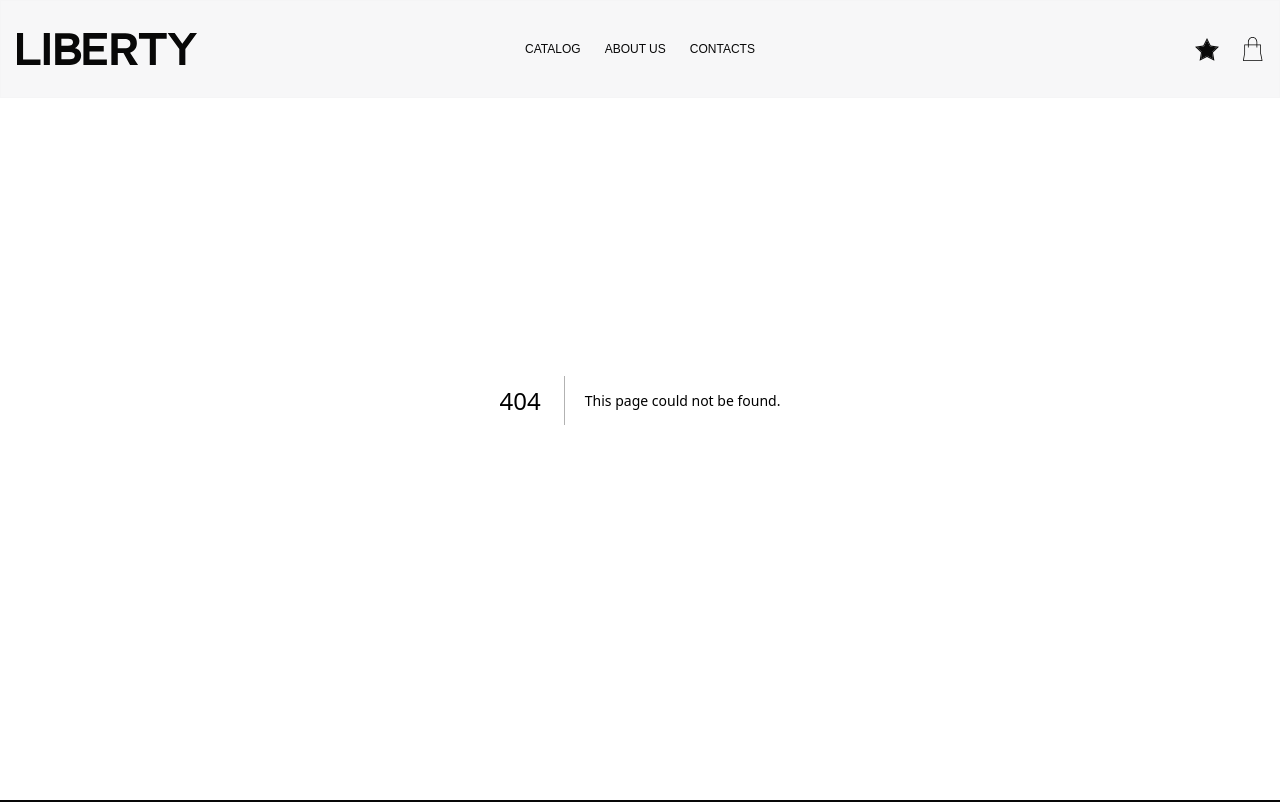
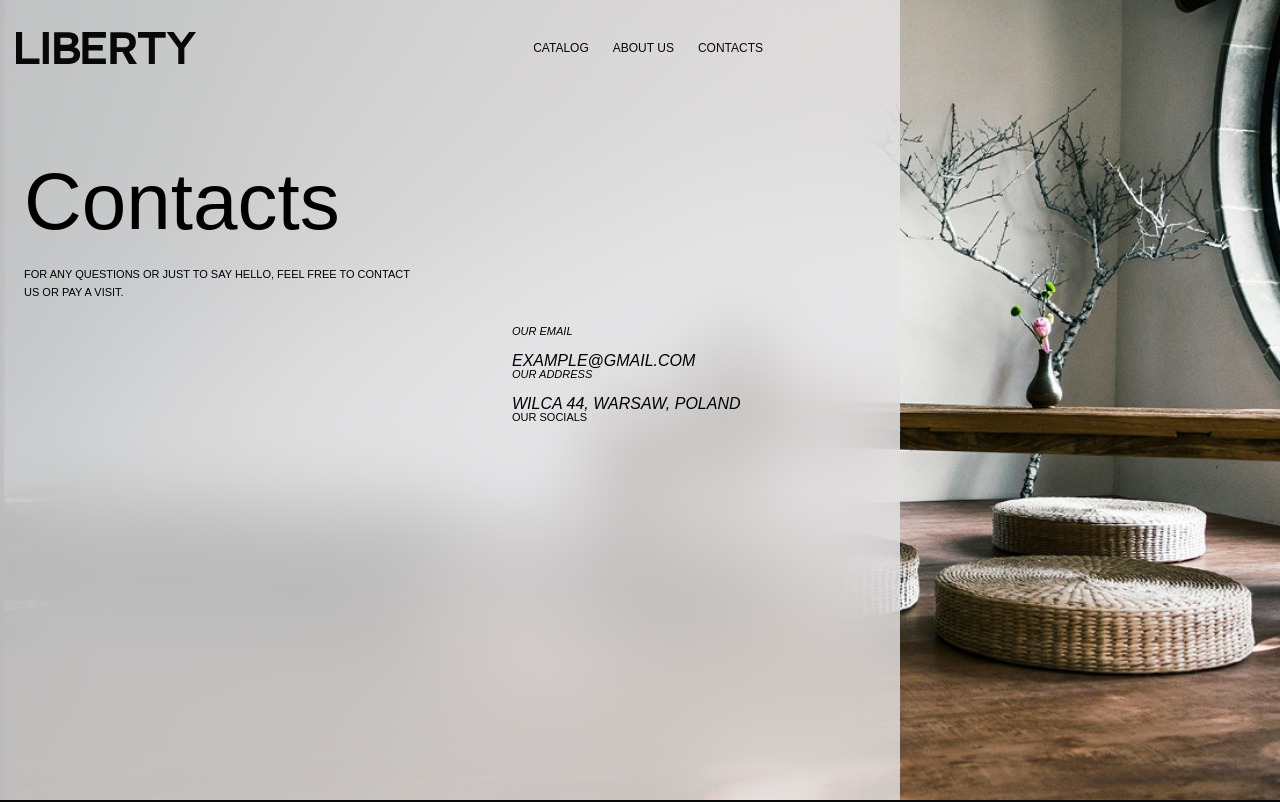
Before and after one commit to ZatokaV/test_2, a Next.js app: page /contacts in a window 1280 px wide. Before the commit this address had no page. Shown: the top 802 px of the page. Built offline with nearby package versions, Linux system fonts and the light colour scheme; a web font is replaced by a local one.

Commit message:
contacts-start

```diff
--- a/src/app/BodyWithPageClass.jsx
+++ b/src/app/BodyWithPageClass.jsx
@@ -2,17 +2,28 @@
 
 import { usePathname } from "next/navigation";
 import { useEffect } from "react";
+import Header from "../components/header/header";
+import Footer from "../components/footer/footer";
 
 export default function BodyWithPageClass({ children, className }) {
   const pathname = usePathname();
 
+  const isAboutPage = pathname === "/about-us";
+  const isContactPage = pathname === "/contacts";
+
   useEffect(() => {
-    if (pathname === "/about-us") {
+    if (isAboutPage) {
       document.body.classList.add("about-us-page");
     } else {
       document.body.classList.remove("about-us-page");
     }
   }, [pathname]);
 
-  return <body className={className}>{children}</body>;
+  return (
+    <body className={className}>
+      {!isContactPage && <Header />}
+      {children}
+      {!isContactPage && <Footer />}
+    </body>
+  );
 }
--- /dev/null
+++ b/src/app/contacts/contacts.css
@@ -0,0 +1,87 @@
+.contacts-page {
+  position: relative;
+  height: 100vh;
+  background: url("/images/contacts.png") center/cover no-repeat;
+}
+
+.content {
+  position: absolute;
+  top: 0;
+  left: 0;
+  width: 900px;
+  height: 100%;
+  background-color: rgba(231, 229, 232, 0.8);
+  backdrop-filter: blur(37.2px);
+}
+
+.contacts__page--top {
+  margin-top: 32px;
+  margin-left: 16px;
+  margin-bottom: 32px;
+
+  display: flex;
+  align-items: center;
+
+  justify-content: space-between;
+  align-items: center;
+}
+.contacts-page__navbar {
+  display: flex;
+  align-items: center;
+  height: 14px;
+}
+
+.contacts-page__navbar--list {
+  display: flex;
+  gap: 24px;
+  margin-left: 16px;
+  margin-bottom: 32px;
+  font-size: 12px;
+  font-weight: 400;
+  color: #080808;
+  text-transform: uppercase;
+
+  padding: 0;
+  margin: 0;
+
+  margin-right: 137px;
+}
+
+.contacts__main--info {
+  display: flex;
+  gap: 100px;
+}
+
+.contacts__main--left,
+.contacts__main--right {
+  flex: 1;
+}
+
+.contacts__main--left {
+  margin-left: 24px;
+}
+.contacts__title {
+  margin-top: 66px;
+  font-size: 80px;
+  margin-bottom: 24px;
+}
+.contacts__main--text {
+  font-size: 11px;
+  line-height: 160%;
+  text-transform: uppercase;
+}
+
+.contacts__main--right {
+  margin-top: 230px;
+}
+
+.contacts__sub-title {
+  font-size: 11px;
+  margin-bottom: 16px;
+  text-transform: uppercase;
+}
+
+.contacts__data {
+  font-size: 16px;
+  text-transform: uppercase;
+}
--- /dev/null
+++ b/src/app/contacts/page.jsx
@@ -0,0 +1,50 @@
+import "./contacts.css";
+
+export default function ContactsPage() {
+  return (
+    <main className="contacts-page">
+      <div className="content">
+        <div className="contacts__page--top">
+          <a href="/">
+            <div className="contacts-page__logo">
+              <img src="icons/logo.svg" alt="site logo" />
+            </div>
+          </a>
+
+          <nav className="contacts-page__navbar">
+            <ul className="contacts-page__navbar--list">
+              <li>
+                <a href="/category-all">catalog</a>
+              </li>
+              <li>
+                <a href="/about-us">about us</a>
+              </li>
+              <li>
+                <a href="/contacts">contacts</a>
+              </li>
+            </ul>
+          </nav>
+        </div>
+
+        <div className="contacts__main--info">
+          <div className="contacts__main--left ">
+            <h1 className="contacts__title">Contacts</h1>
+            <p className="contacts__main--text">
+              for any questions or just to say hello, feel free to contact us or
+              pay a visit.
+            </p>
+          </div>
+          <div className="contacts__main--right">
+            <address>
+              <p className="contacts__sub-title">our email</p>
+              <a className="contacts__data" href="mailto:EXAMPLE@GMAIL.COM" >EXAMPLE@GMAIL.COM</a>
+              <p className="contacts__sub-title">our address</p>
+              <p className="contacts__data">WILCA 44, WARSAW, POLAND</p>
+            </address>
+            <p className="contacts__sub-title">our  socials</p>
+          </div>
+        </div>
+      </div>
+    </main>
+  );
+}
--- a/src/app/layout.jsx
+++ b/src/app/layout.jsx
@@ -2,9 +2,7 @@ import "normalize.css/normalize.css";
 import "../styles/globals.css";
 
 import localFont from "next/font/local";
-import Header from "../components/header/header";
-import Footer from "../components/footer/footer";
-import BodyWithPageClass from "./BodyWithPageClass"; // <- це вже client component
+import BodyWithPageClass from "./BodyWithPageClass";
 
 const steppe = localFont({
   src: "../../public/fonts/steppe-regular.ttf",
@@ -21,9 +19,7 @@ export default function RootLayout({ children }) {
   return (
     <html lang="en">
       <BodyWithPageClass className={steppe.variable}>
-        <Header />
         {children}
-        <Footer />
       </BodyWithPageClass>
     </html>
   );
--- a/src/components/header/header.jsx
+++ b/src/components/header/header.jsx
@@ -30,7 +30,7 @@ export default function Header() {
             <a href="/about-us">
               <li>about us</li>
             </a>
-            <a href="#">
+            <a href="/contacts">
               <li>contacts</li>
             </a>
           </ul>
@@ -60,7 +60,7 @@ export default function Header() {
           <a href="/about-us">
             <li>about us</li>
           </a>
-          <a href="#">
+          <a href="/contacts">
             <li>contacts</li>
           </a>
         </ul>
```
Also changed, not shown: public/images/contacts.png (added).
